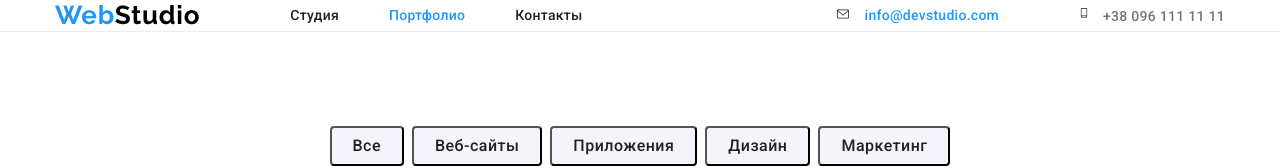
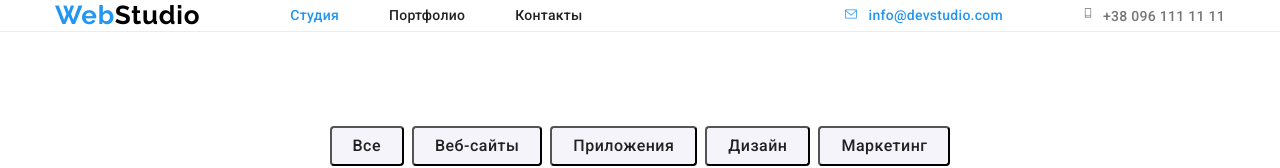
Before and after one commit to 777Afanas/goit-markup-hw-04, a plain HTML site: page portfolio.html in a window 1280 px wide. Shown: the top 168 px of the page. Drawn offline with nearby package versions, Linux system fonts and the light colour scheme.

Commit message:
goit-markup-hw-04  next

```diff
--- a/portfolio.html
+++ b/portfolio.html
@@ -32,10 +32,10 @@
         <nav class="header-nav">
           <ul class="header-list list">
             <li class="header-item">
-              <a class="header-link link" href="./index.html">Студия</a>
+              <a class="header-link header-link-current link" href="">Студия</a>
             </li>
             <li class="header-item">
-              <a class="header-link header-link-current link" href="">Портфолио</a>
+              <a class="header-link link" href="./portfolio.html">Портфолио</a>
             </li>
             <li class="header-item">
               <a class="header-link link" href="">Контакты</a>
@@ -44,22 +44,18 @@
         </nav>
         <ul class="header-cnt list">
           <li class="header-cnt-item">
-            <div class="header-box">
-              <svg class="hd-icon-ml" width="16" height="12">
-                <use href="./images/icons/symbol-defs.svg#hd-envelope"></use>
-              </svg>
-              <a class="header-mail header-link-current link" href="mailto:info@devstudio.com"
-                >info@devstudio.com</a
-              >
-            </div>
+            <a class="header-mail header-link-current link" href="mailto:info@devstudio.com"
+              ><svg class="hd-icon-ml" width="16" height="12">
+                <use href="./images/icons/symbol-defs.svg#hd-envelope"></use></svg
+              >info@devstudio.com</a
+            >
           </li>
           <li class="header-cnt-item">
-            <div class="header-box">
-              <svg class="hd-icon-smph" width="10" height="16">
-                <use href="./images/icons/symbol-defs.svg#hd-smartphone"></use>
-              </svg>
-              <a class="header-phone link" href="tel:+380961111111">+38 096 111 11 11</a>
-            </div>
+            <a class="header-phone link" href="tel:+380961111111"
+              ><svg class="hd-icon-smph" width="10" height="16">
+                <use href="./images/icons/symbol-defs.svg#hd-smartphone"></use></svg
+              >+38 096 111 11 11</a
+            >
           </li>
         </ul>
       </div>
```
